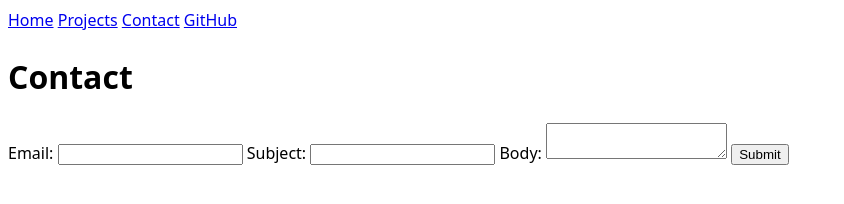
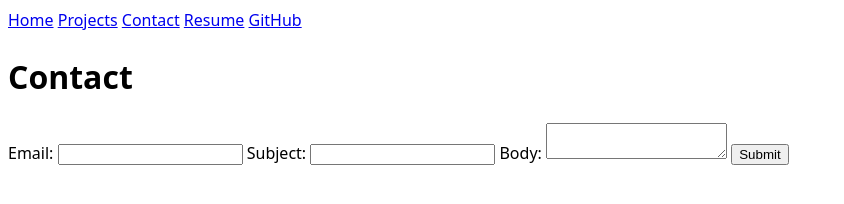
Before and after one commit to TigranZhamakochyan/portfolio, a plain HTML site: page contact/index.html in a window 1280 px wide. Shown: the whole page, without its empty margins (0-844 px from the left). Drawn offline with Linux system fonts and the light colour scheme.

Commit message:
Update index.html

```diff
--- a/contact/index.html
+++ b/contact/index.html
@@ -13,6 +13,7 @@
         <a href="../index.html">Home</a>
         <a href="../projects/index.html">Projects</a>
         <a href="../contact/index.html">Contact</a>
+        <a href="resume/index.html">Resume</a>
         <a href="https://github.com/TigranZhamakochyan" target="_blank">GitHub</a>
     </nav>
     <h1>Contact</h1>
```
